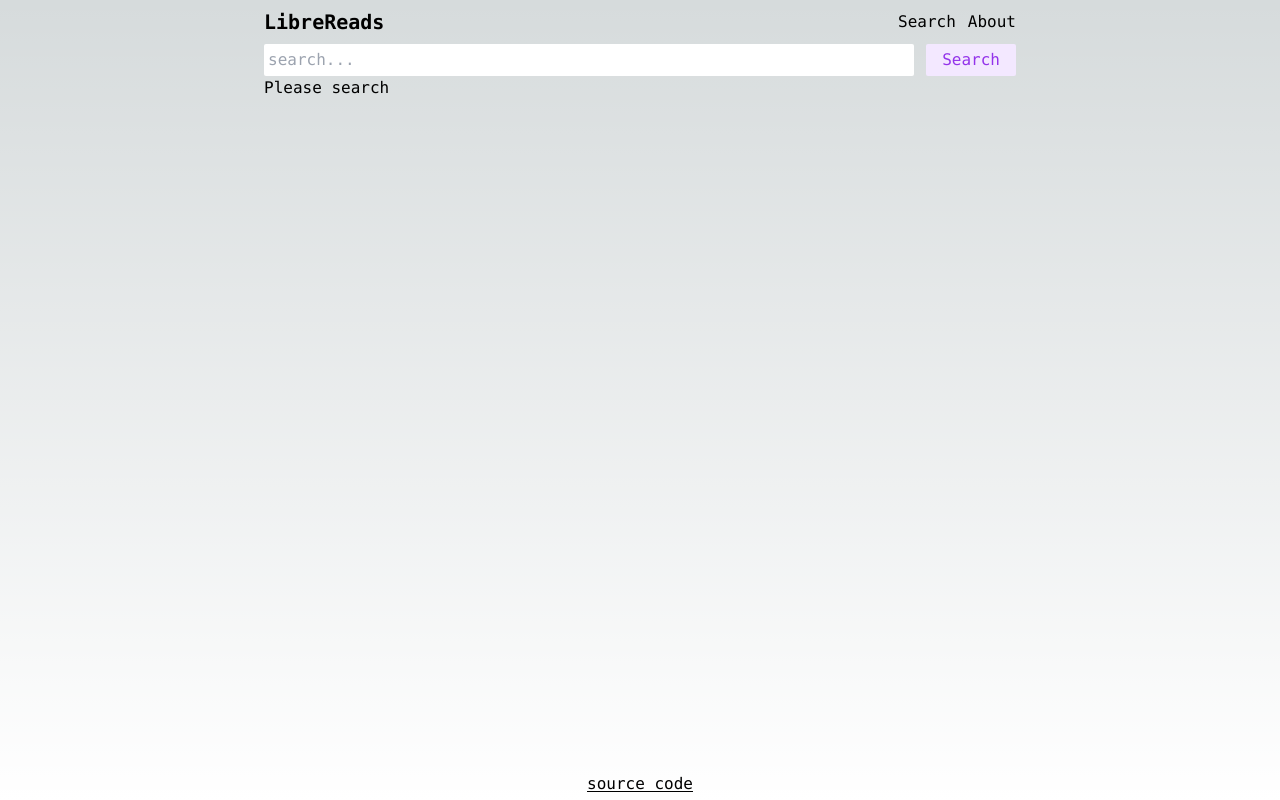
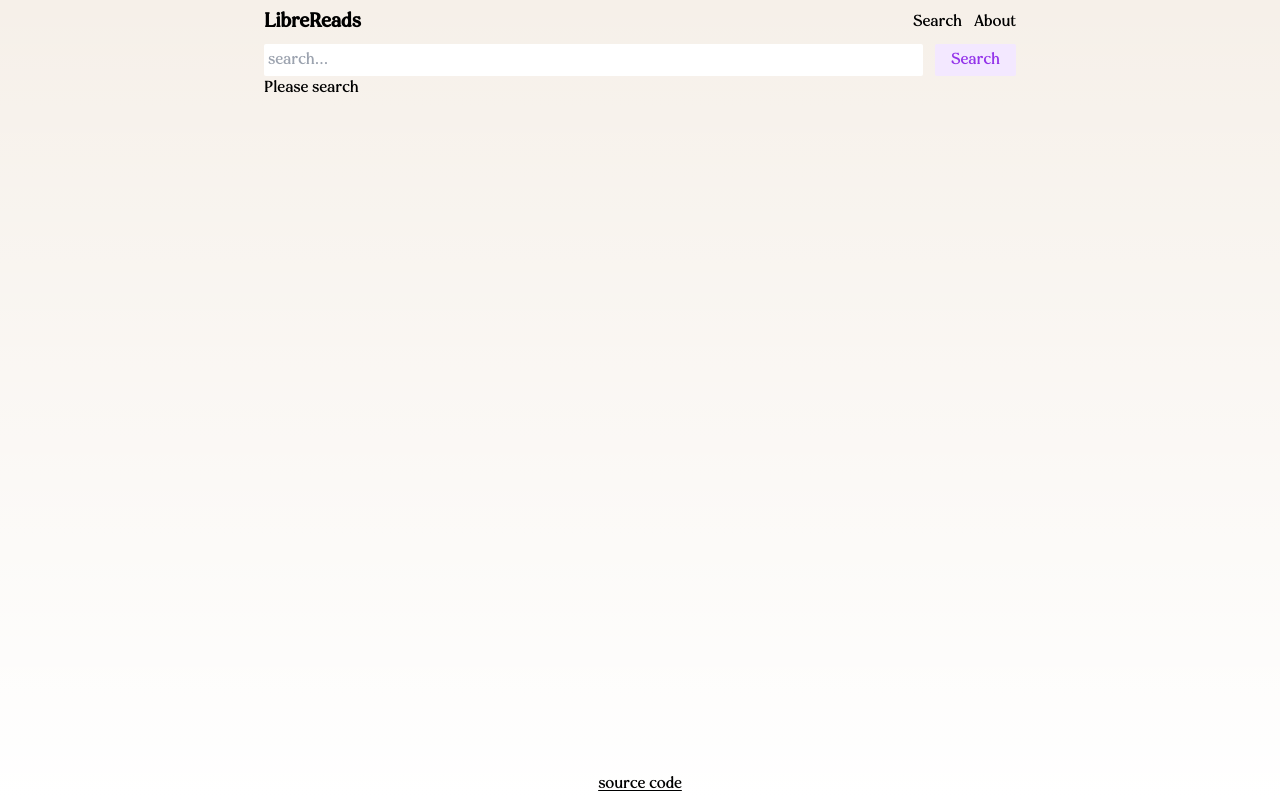
Before and after one commit to lmssiehdev/librereads, a Next.js app: page /search in a window 1280 px wide. Built offline with nearby package versions, Linux system fonts and the light colour scheme.

Commit message:
add custom font

```diff
--- a/package.json
+++ b/package.json
@@ -16,6 +16,7 @@
     "autoprefixer": "10.4.14",
     "axios": "^1.4.0",
     "cheerio": "1.0.0-rc.12",
+    "clsx": "^1.2.1",
     "eslint": "8.39.0",
     "eslint-config-next": "13.3.4",
     "jsdom": "^22.0.0",
--- a/src/app/layout.tsx
+++ b/src/app/layout.tsx
@@ -1,6 +1,15 @@
 import Link from "next/link";
 import "./globals.css";
 import NextTopLoader from "nextjs-toploader";
+
+import localFont from "next/font/local";
+import clsx from "clsx";
+
+const pockota = localFont({
+  src: "../../public/fonts/Pockota-Regular.ttf",
+  variable: "--pockota-font",
+  display: "swap",
+});
 
 export const metadata = {
   title: "Create Next App",
@@ -14,10 +23,15 @@ export default function RootLayout({
 }) {
   return (
     <html lang="en">
-      <body className="flex flex-col min-h-screen max-w-screen-md mx-auto font-mono px-2">
+      <body
+        className={clsx(
+          "flex flex-col min-h-screen max-w-screen-md mx-auto px-2 bg-[#f6f0e9] font-pockoto",
+          pockota.variable
+        )}
+      >
         <NextTopLoader />
         <Navbar />
-        <div className="flex-1">{children}</div>
+        <div className="flex-1 font-pockoto">{children}</div>
         <Footer />
       </body>
     </html>
--- a/tailwind.config.js
+++ b/tailwind.config.js
@@ -1,18 +1,21 @@
 /** @type {import('tailwindcss').Config} */
 module.exports = {
   content: [
-    './src/pages/**/*.{js,ts,jsx,tsx,mdx}',
-    './src/components/**/*.{js,ts,jsx,tsx,mdx}',
-    './src/app/**/*.{js,ts,jsx,tsx,mdx}',
+    "./src/pages/**/*.{js,ts,jsx,tsx,mdx}",
+    "./src/components/**/*.{js,ts,jsx,tsx,mdx}",
+    "./src/app/**/*.{js,ts,jsx,tsx,mdx}",
   ],
   theme: {
     extend: {
+      fontFamily: {
+        pockoto: ["var(--pockota-font)"],
+      },
       backgroundImage: {
-        'gradient-radial': 'radial-gradient(var(--tw-gradient-stops))',
-        'gradient-conic':
-          'conic-gradient(from 180deg at 50% 50%, var(--tw-gradient-stops))',
+        "gradient-radial": "radial-gradient(var(--tw-gradient-stops))",
+        "gradient-conic":
+          "conic-gradient(from 180deg at 50% 50%, var(--tw-gradient-stops))",
       },
     },
   },
   plugins: [],
-}
+};
```
Also changed, not shown: public/fonts/Pockota-Regular.ttf (added), 1 other file (tests, documents, lock files or other folders).
